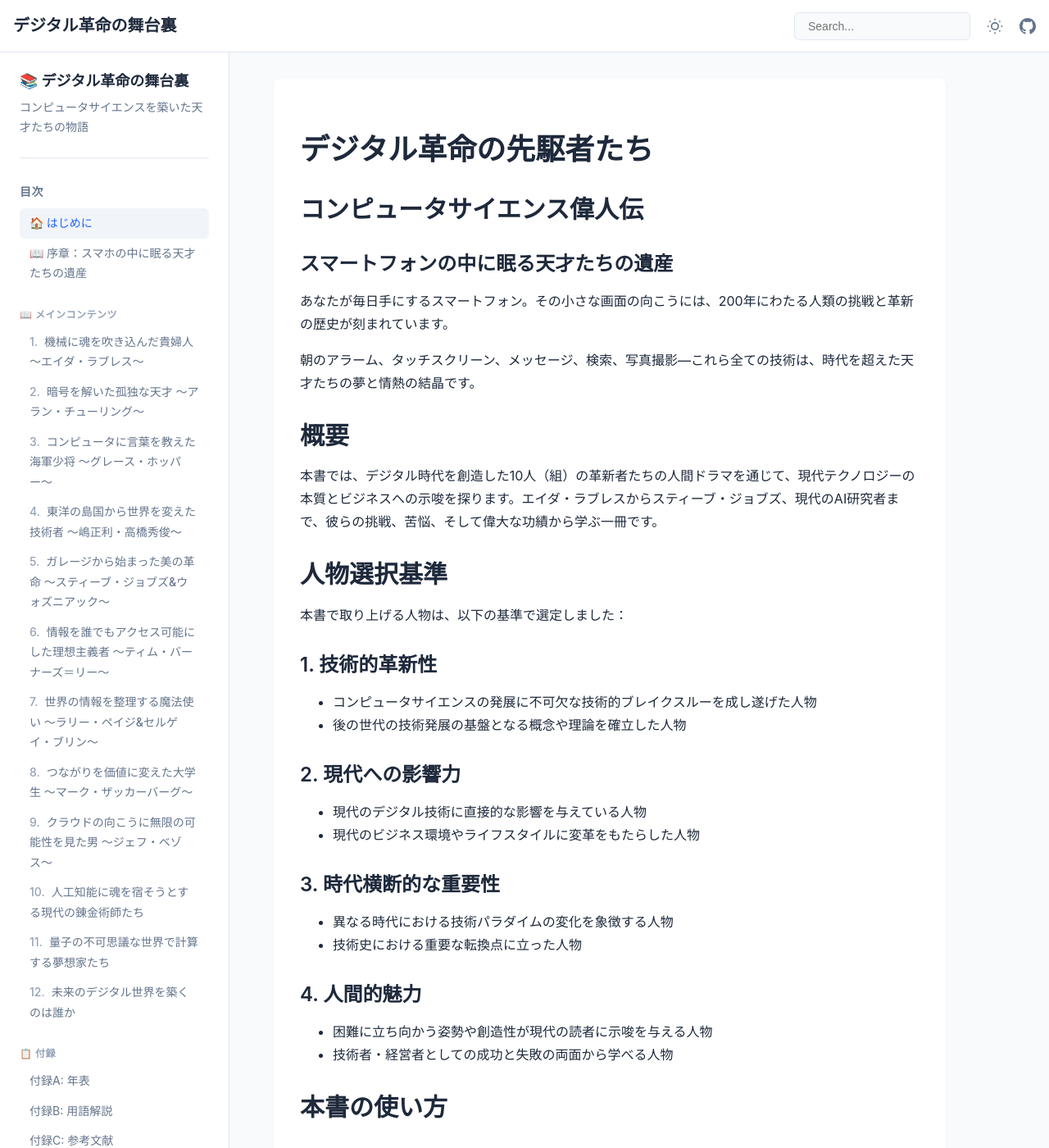
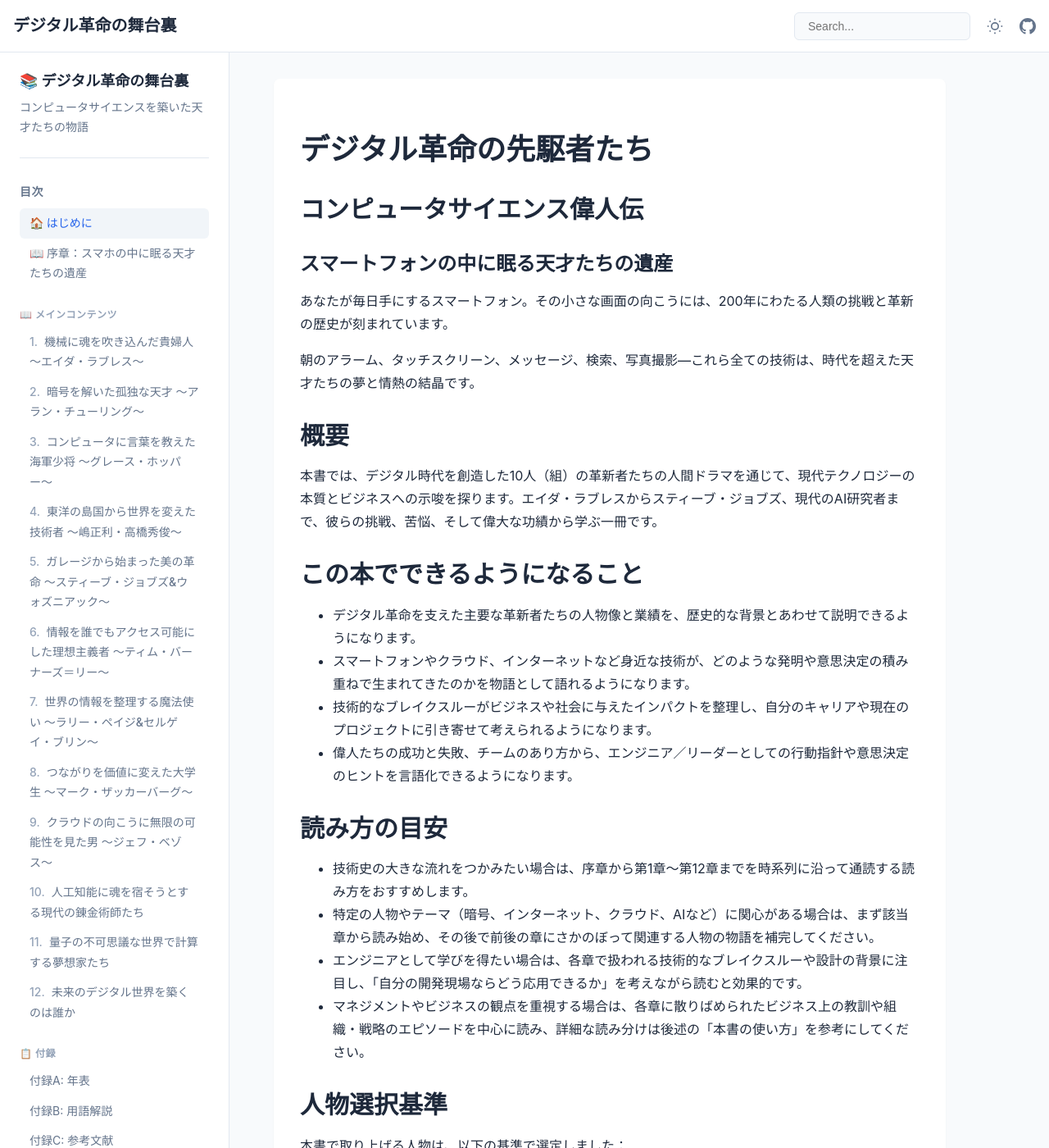
Before and after one commit to itdojp/cs-visionaries-book, a Jekyll site: the page built from docs/index.md, in a window 1280 px wide and 1400 px high. Shown: the whole window at 82% size. Built offline with Jekyll 4.4.1, drawn with Linux system fonts in a browser that asks for light colours.

Commit message:
docs: 統一方針に沿ったメタ情報を追加

```diff
--- a/docs/index.md
+++ b/docs/index.md
@@ -19,6 +19,20 @@ order: 1
 ## 概要
 
 本書では、デジタル時代を創造した10人（組）の革新者たちの人間ドラマを通じて、現代テクノロジーの本質とビジネスへの示唆を探ります。エイダ・ラブレスからスティーブ・ジョブズ、現代のAI研究者まで、彼らの挑戦、苦悩、そして偉大な功績から学ぶ一冊です。
+
+## この本でできるようになること
+
+- デジタル革命を支えた主要な革新者たちの人物像と業績を、歴史的な背景とあわせて説明できるようになります。
+- スマートフォンやクラウド、インターネットなど身近な技術が、どのような発明や意思決定の積み重ねで生まれてきたのかを物語として語れるようになります。
+- 技術的なブレイクスルーがビジネスや社会に与えたインパクトを整理し、自分のキャリアや現在のプロジェクトに引き寄せて考えられるようになります。
+- 偉人たちの成功と失敗、チームのあり方から、エンジニア／リーダーとしての行動指針や意思決定のヒントを言語化できるようになります。
+
+## 読み方の目安
+
+- 技術史の大きな流れをつかみたい場合は、序章から第1章〜第12章までを時系列に沿って通読する読み方をおすすめします。
+- 特定の人物やテーマ（暗号、インターネット、クラウド、AIなど）に関心がある場合は、まず該当章から読み始め、その後で前後の章にさかのぼって関連する人物の物語を補完してください。
+- エンジニアとして学びを得たい場合は、各章で扱われる技術的なブレイクスルーや設計の背景に注目し、「自分の開発現場ならどう応用できるか」を考えながら読むと効果的です。
+- マネジメントやビジネスの観点を重視する場合は、各章に散りばめられたビジネス上の教訓や組織・戦略のエピソードを中心に読み、詳細な読み分けは後述の「本書の使い方」を参考にしてください。
 
 ## 人物選択基準
 
```
